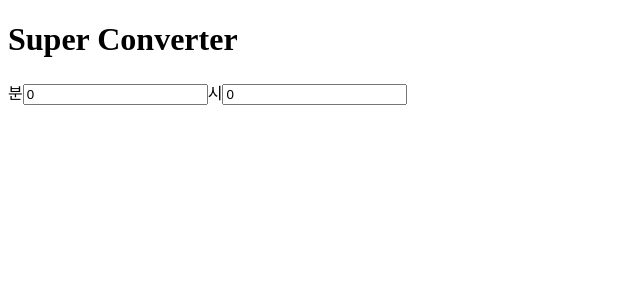
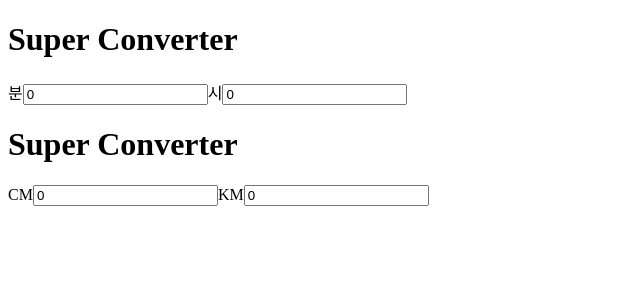
Before and after one commit to cogito1016/ReactJS_projects, a React (Create React App) app in the folder movieApp/movie-app/: page / in a window 1280 px wide. Shown: the top 300 px of the page, without its empty margins (0-640 px from the left). Built offline with nearby package versions, Linux system fonts and the light colour scheme.

Commit message:
feat: Divided Two Converter

```diff
--- a/movieApp/movie-app/src/App.js
+++ b/movieApp/movie-app/src/App.js
@@ -1,40 +1,12 @@
 import { useState } from "react";
+import MinutesToHours from "./MinutesToHours";
+import CmToKm from "./CmToKm";
 
 function App() {
-  const [minutes, setMinutes] = useState(0);
-  const [hours, setHours] = useState(0);
-
-  const convertHandler = (e) => {
-    if (e.target.id === "minutes") {
-      const thisMinutes = e.target.value;
-      setMinutes(thisMinutes);
-      setHours(thisMinutes / 60);
-    } else if (e.target.id === "hours") {
-      const thisHours = e.target.value;
-      setHours(thisHours);
-      setMinutes(thisHours * 60);
-    }
-  };
-
   return (
     <div>
-      <h1>Super Converter</h1>
-      <label htmlFor="minutes">분</label>
-      <input
-        id="minutes"
-        placeholder="Minutes"
-        type="number"
-        value={minutes}
-        onChange={(e) => convertHandler(e)}
-      />
-      <label htmlFor="hours">시</label>
-      <input
-        id="hours"
-        placeholder="Hours"
-        type="number"
-        value={hours}
-        onChange={(e) => convertHandler(e)}
-      />
+      <MinutesToHours />
+      <CmToKm />
     </div>
   );
 }
--- /dev/null
+++ b/movieApp/movie-app/src/CmToKm.js
@@ -0,0 +1,42 @@
+import { useState } from "react";
+
+function CmToKm() {
+  const [cm, setCm] = useState(0);
+  const [km, setKm] = useState(0);
+
+  const convertHandler = (e) => {
+    if (e.target.id === "cm") {
+      const value = e.target.value;
+      setCm(value);
+      setKm(value / 1000);
+    } else if (e.target.id === "km") {
+      const value = e.target.value;
+      setKm(value);
+      setCm(value * 1000);
+    }
+  };
+
+  return (
+    <div>
+      <h1>Super Converter</h1>
+      <label htmlFor="cm">CM</label>
+      <input
+        id="cm"
+        placeholder="Cm"
+        type="number"
+        value={cm}
+        onChange={(e) => convertHandler(e)}
+      />
+      <label htmlFor="km">KM</label>
+      <input
+        id="km"
+        placeholder="Km"
+        type="number"
+        value={km}
+        onChange={(e) => convertHandler(e)}
+      />
+    </div>
+  );
+}
+
+export default CmToKm;
--- /dev/null
+++ b/movieApp/movie-app/src/MinutesToHours.js
@@ -0,0 +1,42 @@
+import { useState } from "react";
+
+function MinutesToHours() {
+  const [minutes, setMinutes] = useState(0);
+  const [hours, setHours] = useState(0);
+
+  const convertHandler = (e) => {
+    if (e.target.id === "minutes") {
+      const value = e.target.value;
+      setMinutes(value);
+      setHours(value / 60);
+    } else if (e.target.id === "hours") {
+      const value = e.target.value;
+      setHours(value);
+      setMinutes(value * 60);
+    }
+  };
+
+  return (
+    <div>
+      <h1>Super Converter</h1>
+      <label htmlFor="minutes">분</label>
+      <input
+        id="minutes"
+        placeholder="Minutes"
+        type="number"
+        value={minutes}
+        onChange={(e) => convertHandler(e)}
+      />
+      <label htmlFor="hours">시</label>
+      <input
+        id="hours"
+        placeholder="Hours"
+        type="number"
+        value={hours}
+        onChange={(e) => convertHandler(e)}
+      />
+    </div>
+  );
+}
+
+export default MinutesToHours;
```
Also changed, not shown: 1 other file (tests, documents, lock files or other folders).
